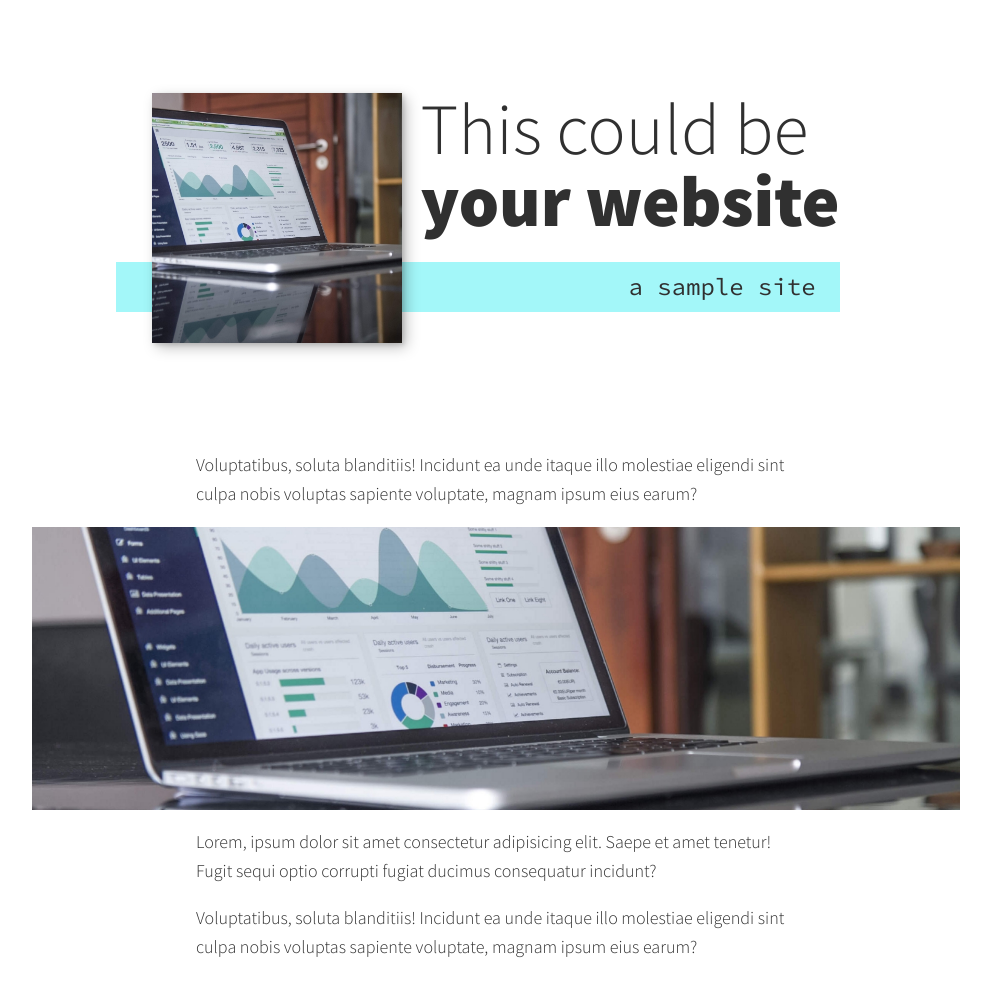
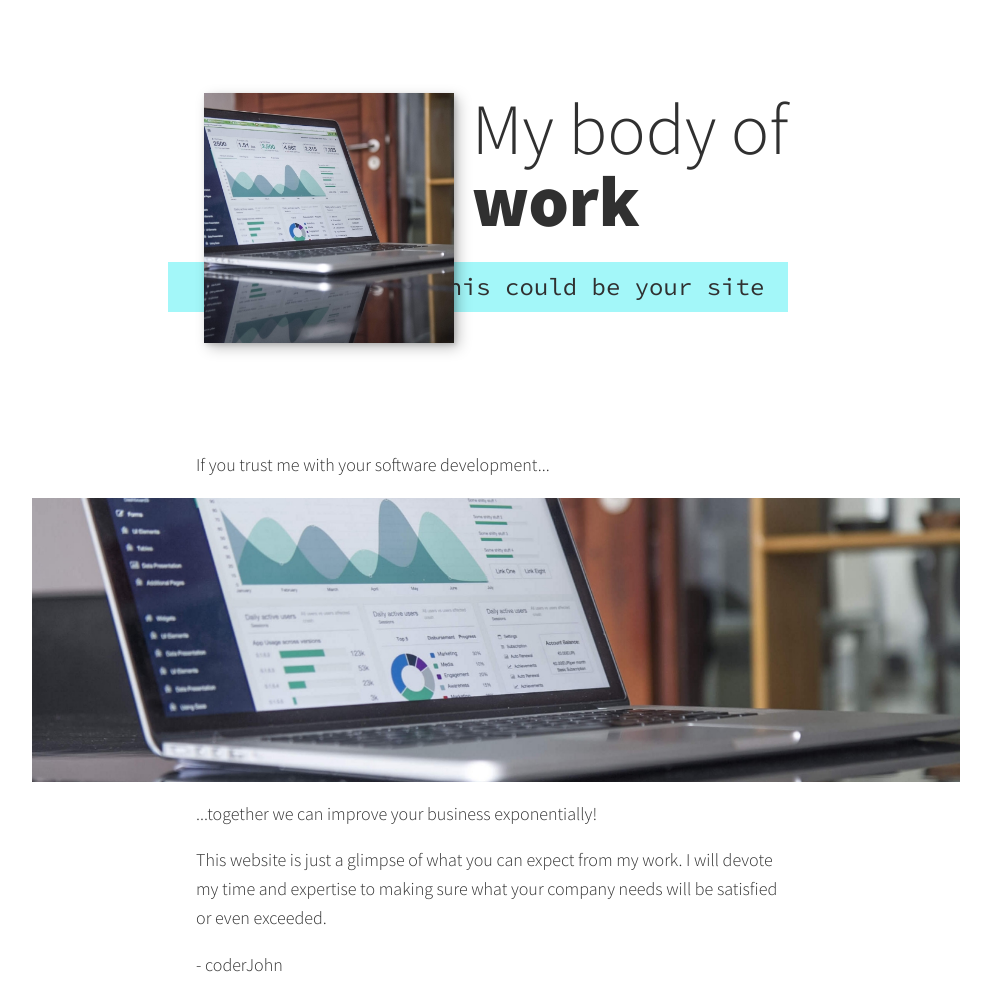
Before and after one commit to enjeytee/my-portfolio, a plain HTML site: page portfolio-item.html in a window 1280 px wide. Shown: the part 33-1016 px from the top of the page, without its empty margins (144-1135 px from the left). Drawn offline with nearby package versions, Linux system fonts and the light colour scheme.

Commit message:
updated work

```diff
--- a/portfolio-item.html
+++ b/portfolio-item.html
@@ -34,17 +34,18 @@
 
         <section class="intro">
             <h1 class="section__title section__title--intro">
-                This could be <strong>your website</strong>
+                My body of <strong>work</strong>
             </h1>
-            <p class="section__subtitle section__subtitle--intro">a sample site</p>
+            <p class="section__subtitle section__subtitle--intro">this could be your site</p>
             <img src="img/portfolio-01.jpg" alt="" class="intro__img">
         </section>
 
         <div class="portfolio-item-individual">
-            <p>Voluptatibus, soluta blanditiis! Incidunt ea unde itaque illo molestiae eligendi sint culpa nobis voluptas sapiente voluptate, magnam ipsum eius earum?</p>
+            <p>If you trust me with your software development...</p>
             <img src="img/portfolio-details.jpg" alt="">
-            <p>Lorem, ipsum dolor sit amet consectetur adipisicing elit. Saepe et amet tenetur! Fugit sequi optio corrupti fugiat ducimus consequatur incidunt?</p>
-            <p>Voluptatibus, soluta blanditiis! Incidunt ea unde itaque illo molestiae eligendi sint culpa nobis voluptas sapiente voluptate, magnam ipsum eius earum?</p>
+            <p>...together we can improve your business exponentially!</p>
+            <p>This website is just a glimpse of what you can expect from my work. I will devote my time and expertise to making sure what your company needs will be satisfied or even exceeded.</p>
+            <p>- coderJohn</p>
         </div>
 
 
@@ -69,7 +70,7 @@
                     </a>
                 </li>
                 <li class="social-list__item">
-                    <a class="social-list__link" href="https://github.com">
+                    <a class="social-list__link" href="https://github.com/enjeytee">
                         <i class="fab fa-github"></i>
                     </a>
                 </li>
```
